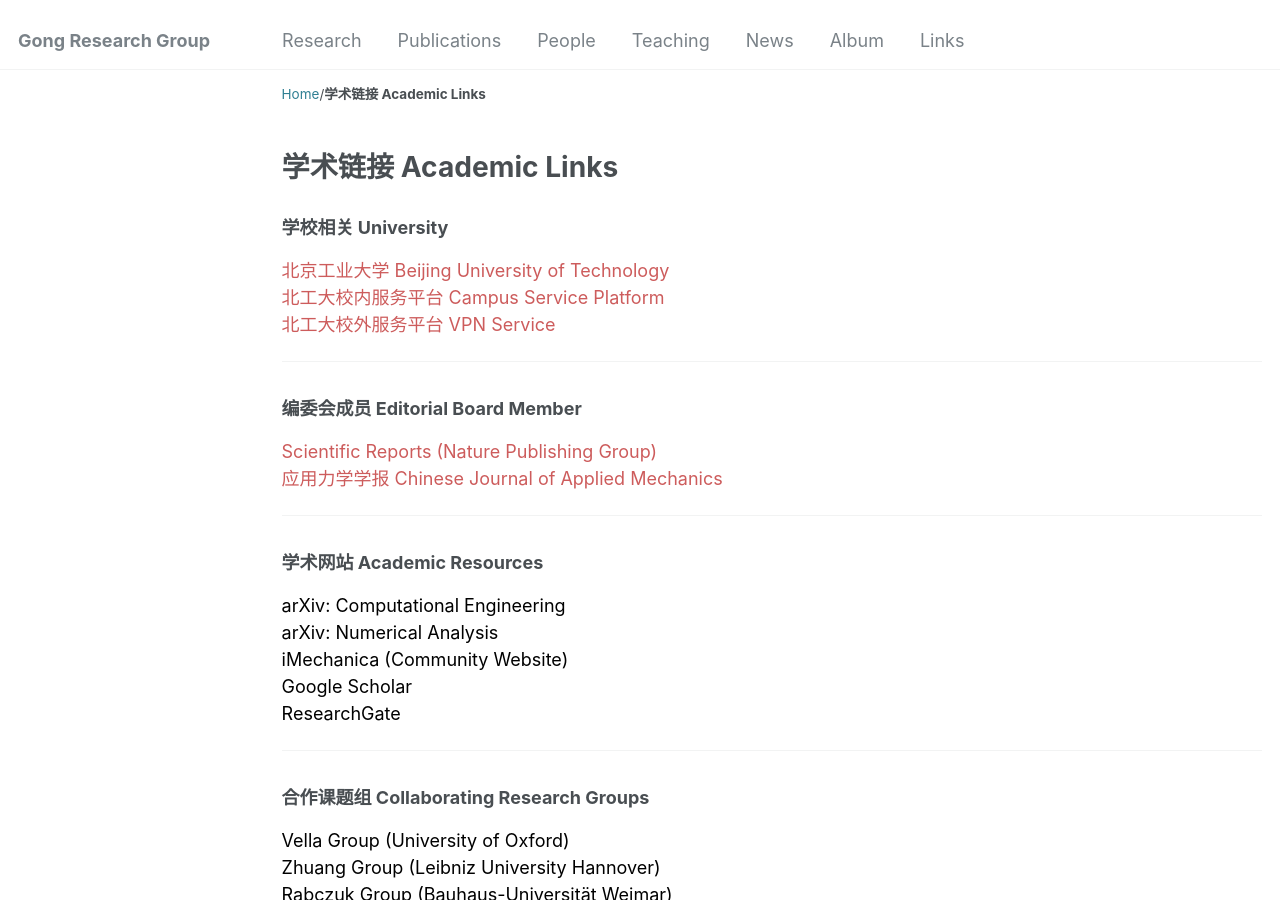
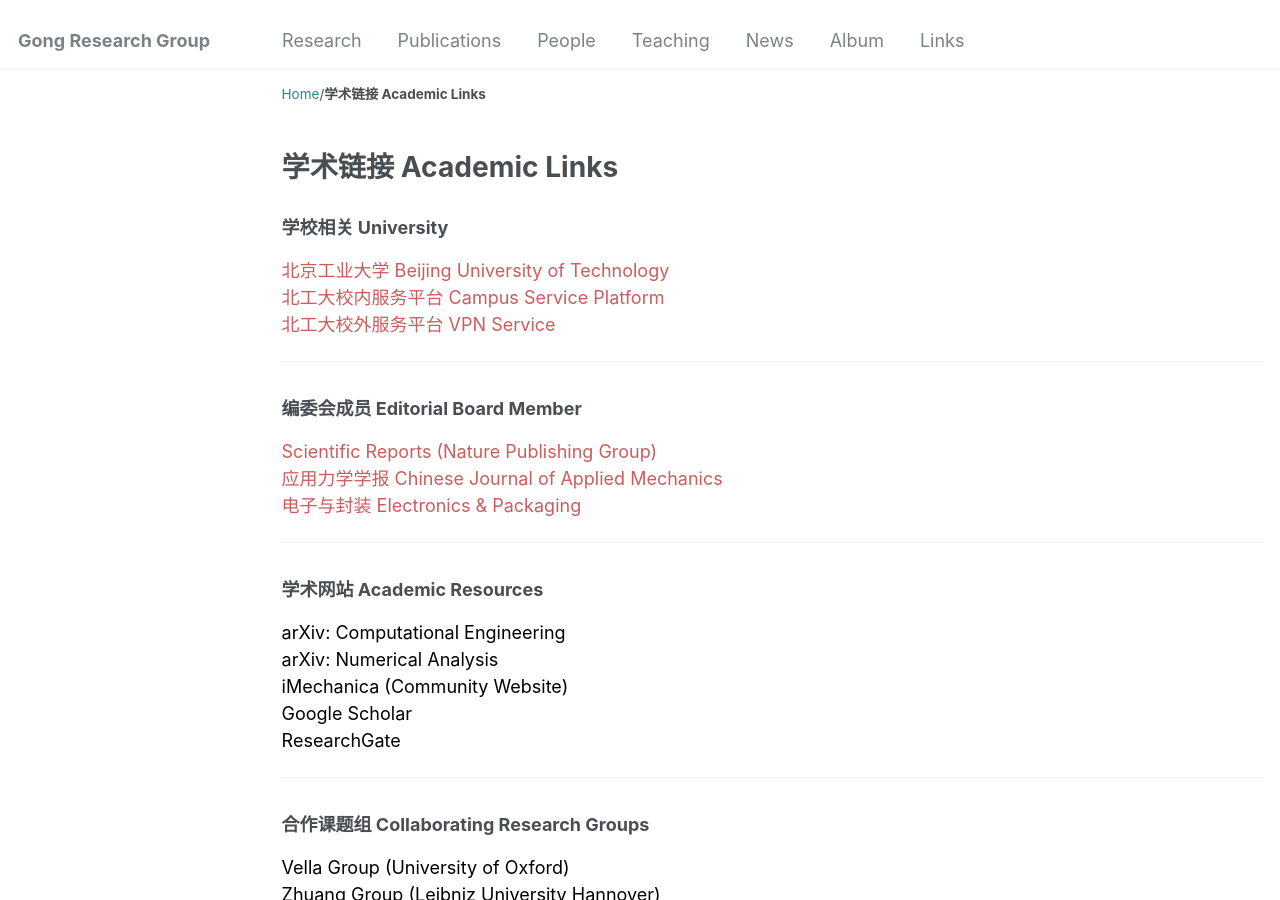
Before and after one commit to yanpeng-gong/yanpeng-gong.github.io, a Jekyll site: the page built from _links/ links.md, in a window 1280 px wide and 900 px high. Built offline with Jekyll 4.4.1, drawn with Linux system fonts in a browser that asks for light colours.

Commit message:
links_update

```diff
--- a/_links/ links.md
+++ b/_links/ links.md
@@ -26,6 +26,7 @@ author_profile: false
 <p style="text-align:left;">
 <a href="https://www.nature.com/srep/" style="text-decoration:none;color:indianred;">Scientific Reports (Nature Publishing Group)</a><br>
 <a href="https://pubs.cstam.org.cn/yylxxb" style="text-decoration:none;color:indianred;">应用力学学报 Chinese Journal of Applied Mechanics</a><br>
+<a href="https://ep.org.cn/CN/1681-1070/home.shtml" style="text-decoration:none;color:indianred;">电子与封装 Electronics & Packaging</a><br>
 </p>
 
 <hr>
```
